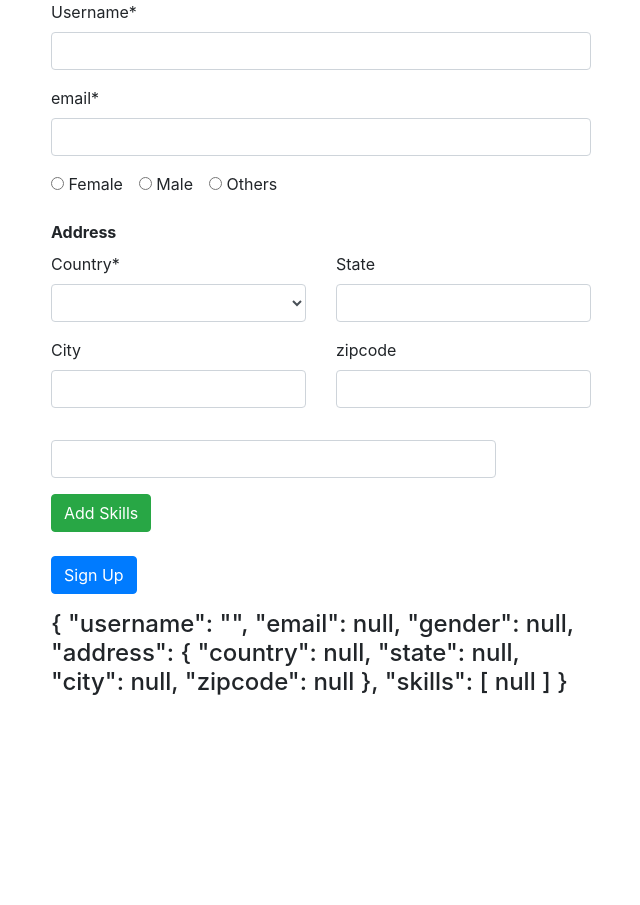
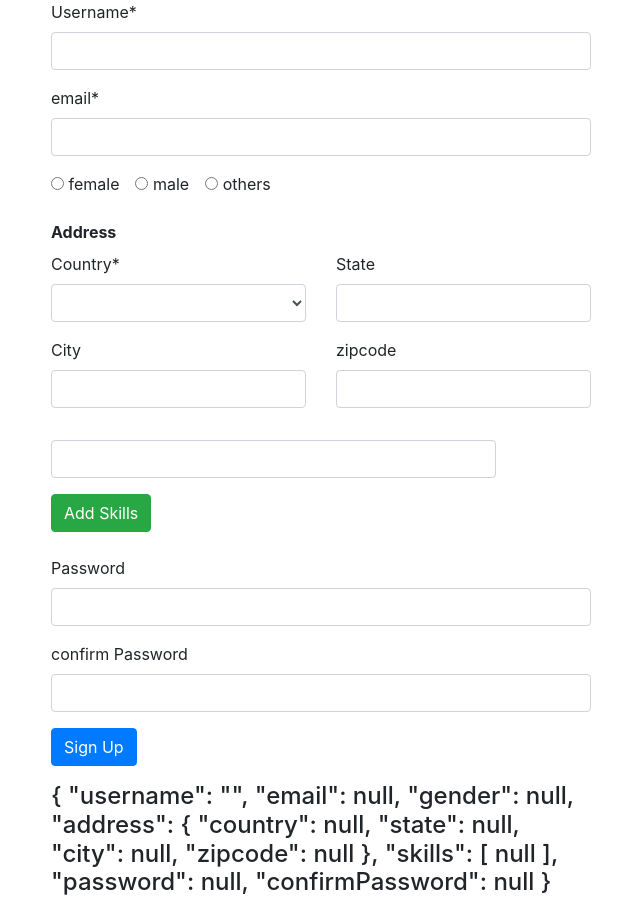
Before and after one commit to iamrk-js/B-4-Angular-Reactive-form, an Angular app: page / in a window 1280 px wide. Shown: the whole page, without its empty margins (319-959 px from the left). Before the commit the page ends 800 px from the top, so only its background shows below. Built offline with nearby package versions, Linux system fonts and the light colour scheme.

Commit message:
enum for gender

```diff
--- a/src/app/app.component.html
+++ b/src/app/app.component.html
@@ -6,11 +6,11 @@
           <label for="username">Username*</label>
           <input type="text" minlength="5" [formControlName]="'username'" id="" class="form-control">
 
-          <p *ngIf="userNameControl?.invalid && userNameControl?.touched">
+          <p *ngIf="f['username'].invalid && userNameControl?.touched">
             <span *ngIf="userNameControl?.errors?.['required'] ">
               Username is required.
             </span>
-            <span *ngIf="userNameControl?.errors?.['minlength'] ">
+            <span *ngIf="f['username'].errors?.['minlength'] ">
               Minimum Length should be {{userNameControl?.errors?.['minlength']?.requiredLength}}
             </span>
           </p>
@@ -99,6 +99,14 @@
           </div>
         </div>
         <div class="form-group">
+          <label for="password">Password</label>
+          <input type="text" name="password" formControlName="password" id="password" class="form-control">
+        </div>
+        <div class="form-group">
+          <label for="confirmPassword">confirm Password</label>
+          <input type="text" name="confirmPassword" formControlName="confirmPassword" id="confirmPassword" class="form-control">
+        </div>
+        <div class="form-group">
           <button class="btn btn-primary" type="submit">
             Sign Up
           </button>
--- a/src/app/app.component.ts
+++ b/src/app/app.component.ts
@@ -3,6 +3,7 @@ import { FormArray, FormControl, FormGroup, Validators } from '@angular/forms';
 import { CountriesService } from './shared/services/countries.service';
 import { CustomRegex } from './validation-regax';
 
+export enum  genders {MALE = "male", FEMALE = "female", OTHERS = "others"};
 @Component({
   selector: 'app-root',
   templateUrl: './app.component.html',
@@ -12,7 +13,7 @@ export class AppComponent implements OnInit {
 
   title = 'reactiveForm';
   signUpForm !: FormGroup;
-  gendersArray: string[] = ["Female", "Male", "Others"]
+  gendersArray: string[] = [genders.FEMALE, genders.MALE, genders.OTHERS]
   countryNames: string[] = []
   constructor(private countryService: CountriesService) {
 
@@ -30,7 +31,9 @@ export class AppComponent implements OnInit {
         city: new FormControl(null, Validators.required),
         zipcode: new FormControl(null, Validators.required)
       }),
-      skills: new FormArray([new FormControl(null, Validators.required)])
+      skills: new FormArray([new FormControl(null, Validators.required)]),
+      password : new FormControl(null, [Validators.required]),
+      confirmPassword : new FormControl(null, [Validators.required]),
     })
   }
 
```
